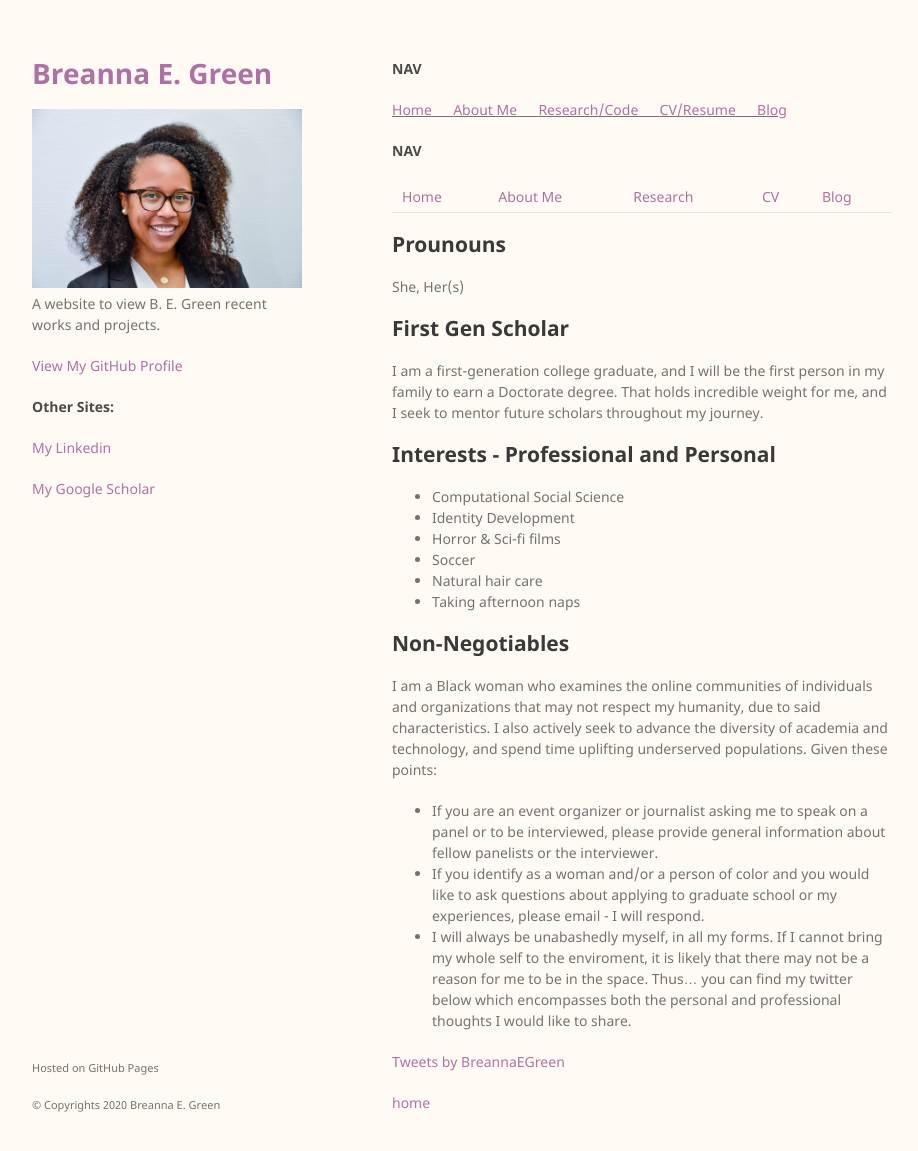
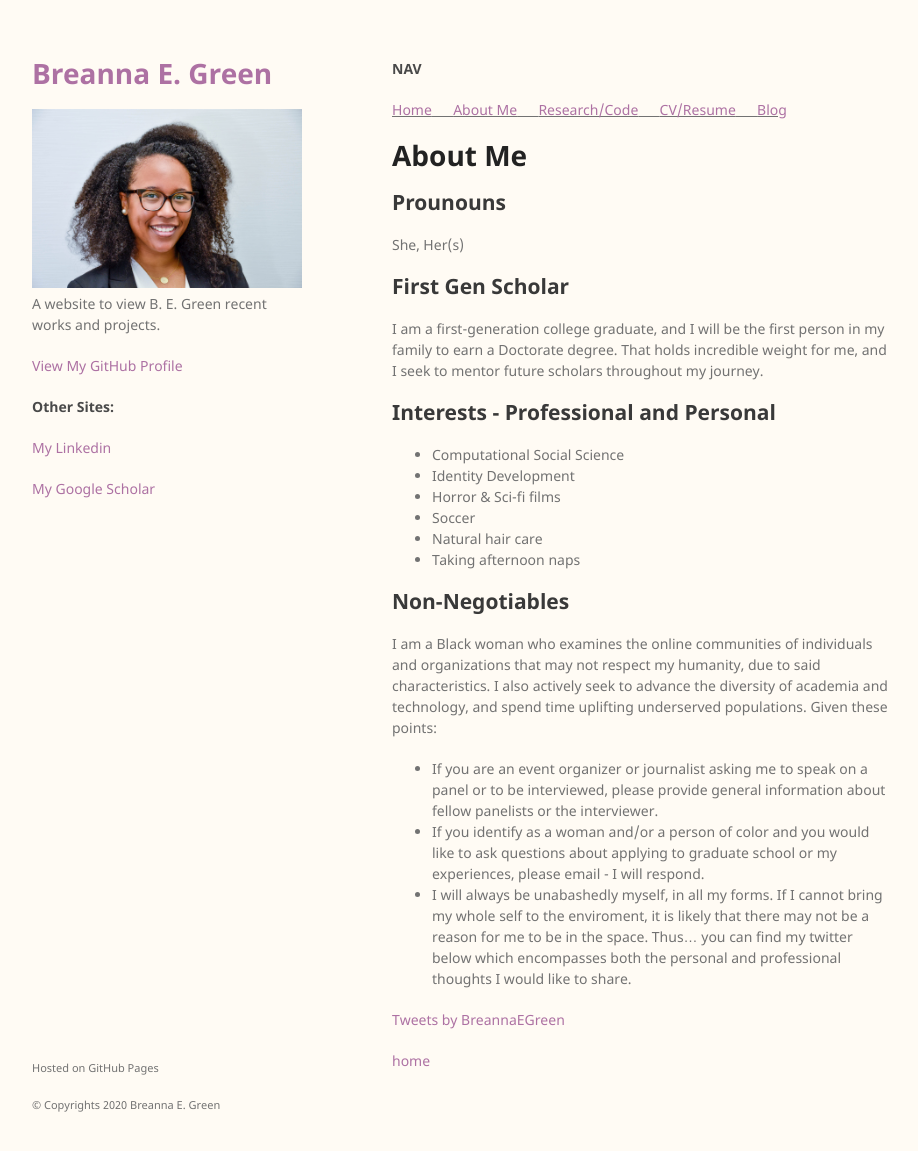
Before and after one commit to bregreen/bregreen.github.io, a Jekyll site: the page built from about.md, in a window 1280 px wide and 1183 px high. Shown: the top 1151 px of the window, without its empty margins (178-1096 px from the left). Built offline with Jekyll 4.4.1, drawn with Linux system fonts in a browser that asks for light colours; nearby versions of some CDN libraries; comment, search, counter and statistics services are not loaded; our own code applies the rules of GitHub Pages for plain Markdown files.

Commit message:
Update about.md

```diff
--- a/about.md
+++ b/about.md
@@ -2,10 +2,7 @@
 layout: default
 Title: About Me
 ---
-#### NAV
-
-| [Home](./index.html) | [About Me](./about.html) | [Research](./research.html) | [CV](./cv.html)  | [Blog](./blog.html) |
-
+# About Me
 
 ## Prounouns
 
```
